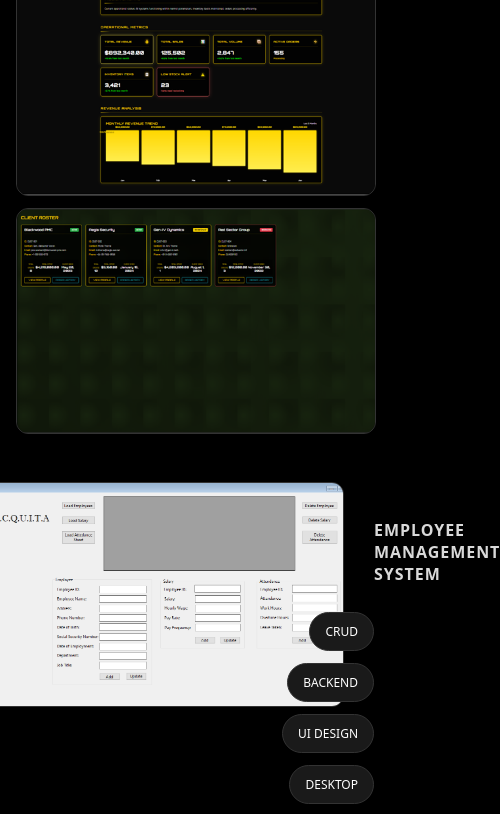
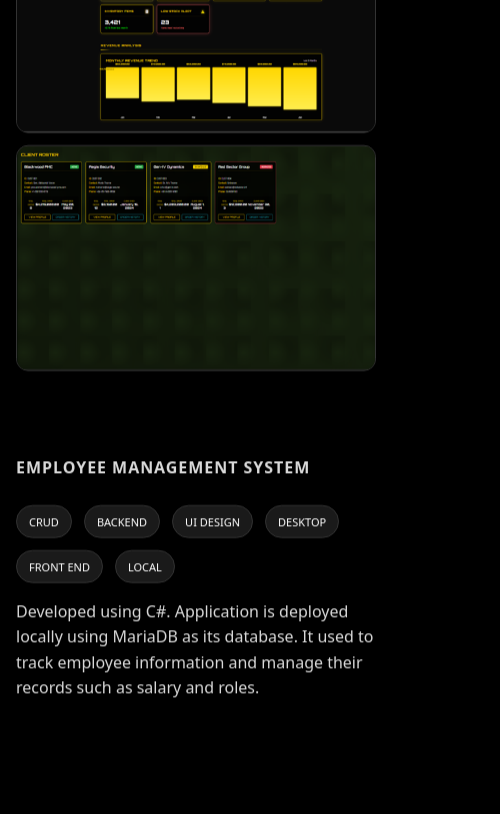
Before and after one commit to AnonymousDre/my-portfolio, a React (Vite) app: page / in a window 390 px wide. Shown: the part 3738-4552 px from the top of the page, 500 px wide, since content can reach past the window. Built offline with nearby package versions, Linux system fonts and the light colour scheme; a web font is replaced by a local one.

Commit message:
Update index.css

```diff
--- a/src/index.css
+++ b/src/index.css
@@ -673,6 +673,12 @@ body::-webkit-scrollbar {
     flex-direction: row;
     gap: 12px;
   }
+
+  .footer {
+    margin: 64px 0 24px 0;
+    justify-content: center;
+    text-align: center;
+  }
 }
 
 .project-image,
@@ -702,10 +708,36 @@ body::-webkit-scrollbar {
     flex-direction: column;
   }
 
+  .projects-layout.is-reversed {
+    flex-direction: column;
+  }
+
+  .projects-layout.is-reversed .projects-content {
+    text-align: left;
+  }
+
+  .projects-layout.is-reversed .categories {
+    justify-content: flex-start;
+  }
+
   .projects-media {
     flex: 0 0 auto;
     width: min(640px, 100%);
-    grid-template-columns: 1fr;
+    max-width: none;
+    grid-template-columns: repeat(2, minmax(0, 1fr));
     align-self: stretch;
   }
 }
+
+@media (max-width: 520px) {
+  .projects-media {
+    grid-template-columns: 1fr;
+  }
+
+  .category {
+    padding: 8px 12px;
+    font-size: 11px;
+    gap: 8px;
+    white-space: normal;
+  }
+}
```
